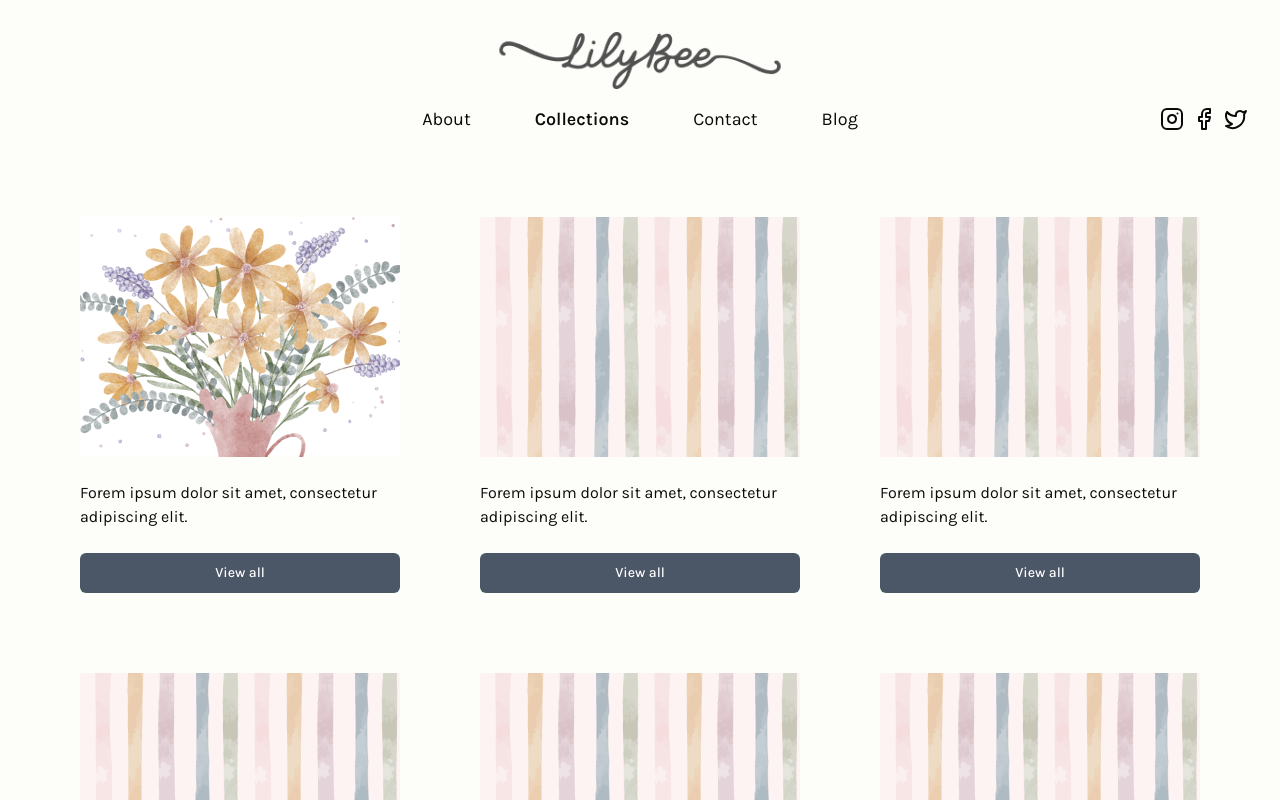
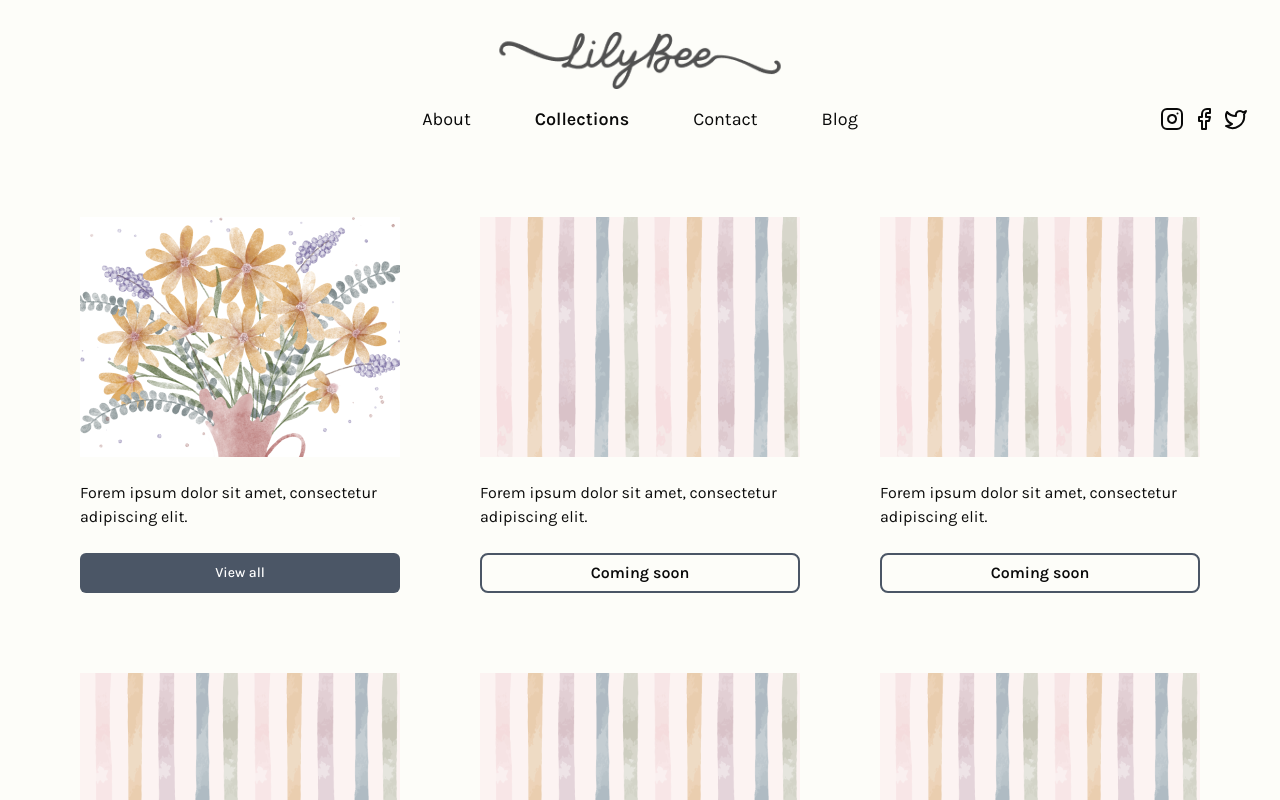
Before and after one commit to zadmin88/lilybee, a Next.js app: page /collections in a window 1280 px wide. Shown: the top 800 px of the page. Built offline with nearby package versions, Linux system fonts and the light colour scheme.

Commit message:
Add coming soon lable to collection card

```diff
--- a/app/(main)/collections/_components/collection-card.tsx
+++ b/app/(main)/collections/_components/collection-card.tsx
@@ -1,5 +1,6 @@
 import Image from "next/image";
 import { Button } from "@/components/ui/button";
+import Link from "next/link";
 
 const CollectionCard = ({
   imageUrl,
@@ -14,7 +15,15 @@ const CollectionCard = ({
     <div className="max-w-[320px] flex flex-col gap-6">
       <Image src={imageUrl} alt="Collection Image" width={320} height={240} />
       <p>{description}</p>
-      <Button className="w-full">View all</Button>
+      {name !== "coming-soon" ? (
+        <Link href={`/collections/${name}`}>
+          <Button className="w-full">View all</Button>
+        </Link>
+      ) : (
+        <p className="rounded-lg w-full font-semibold flex items-center justify-center py-1.5 border-2 border-[#4B5666]">
+          Coming soon
+        </p>
+      )}
     </div>
   );
 };
```
